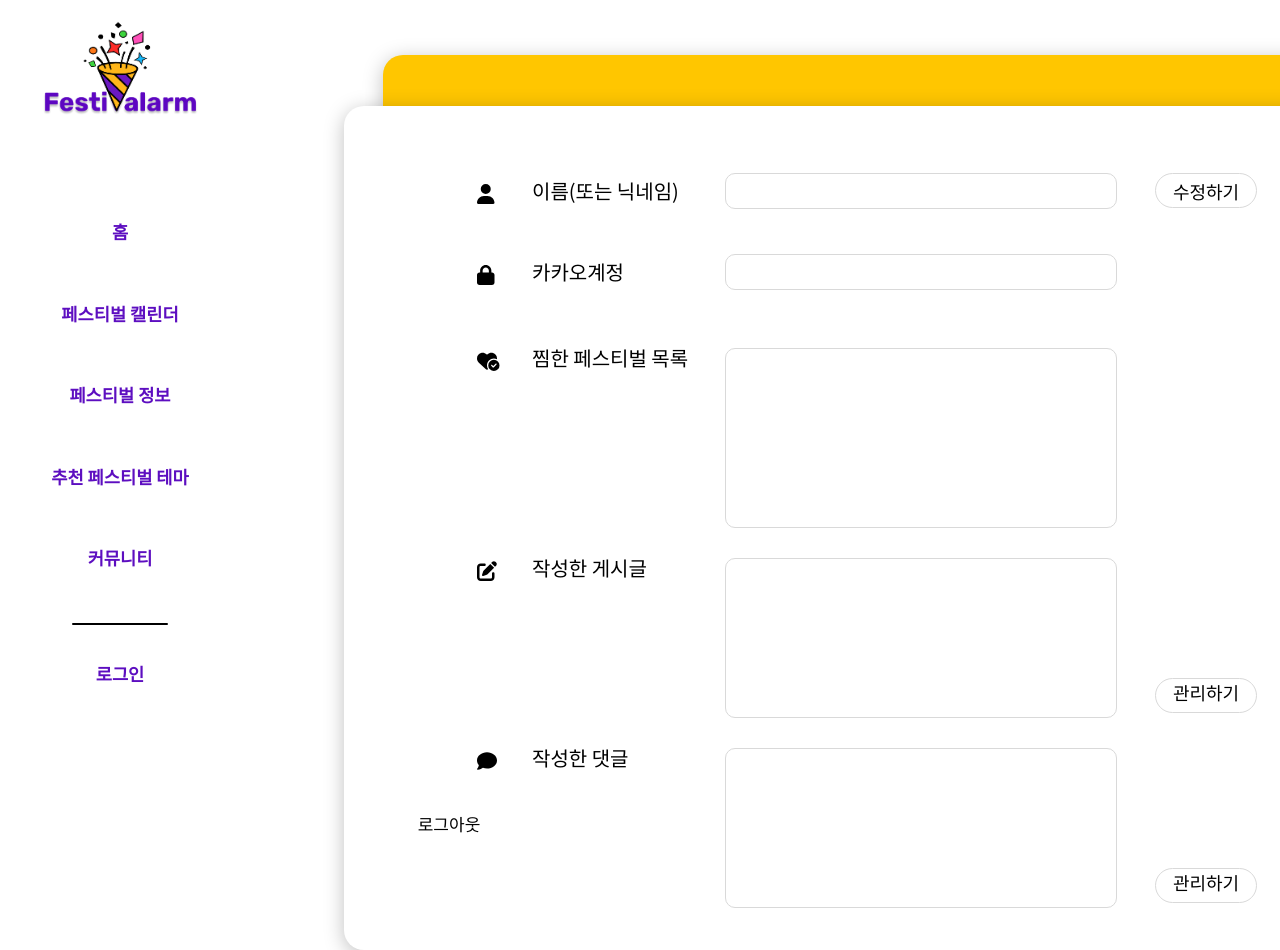
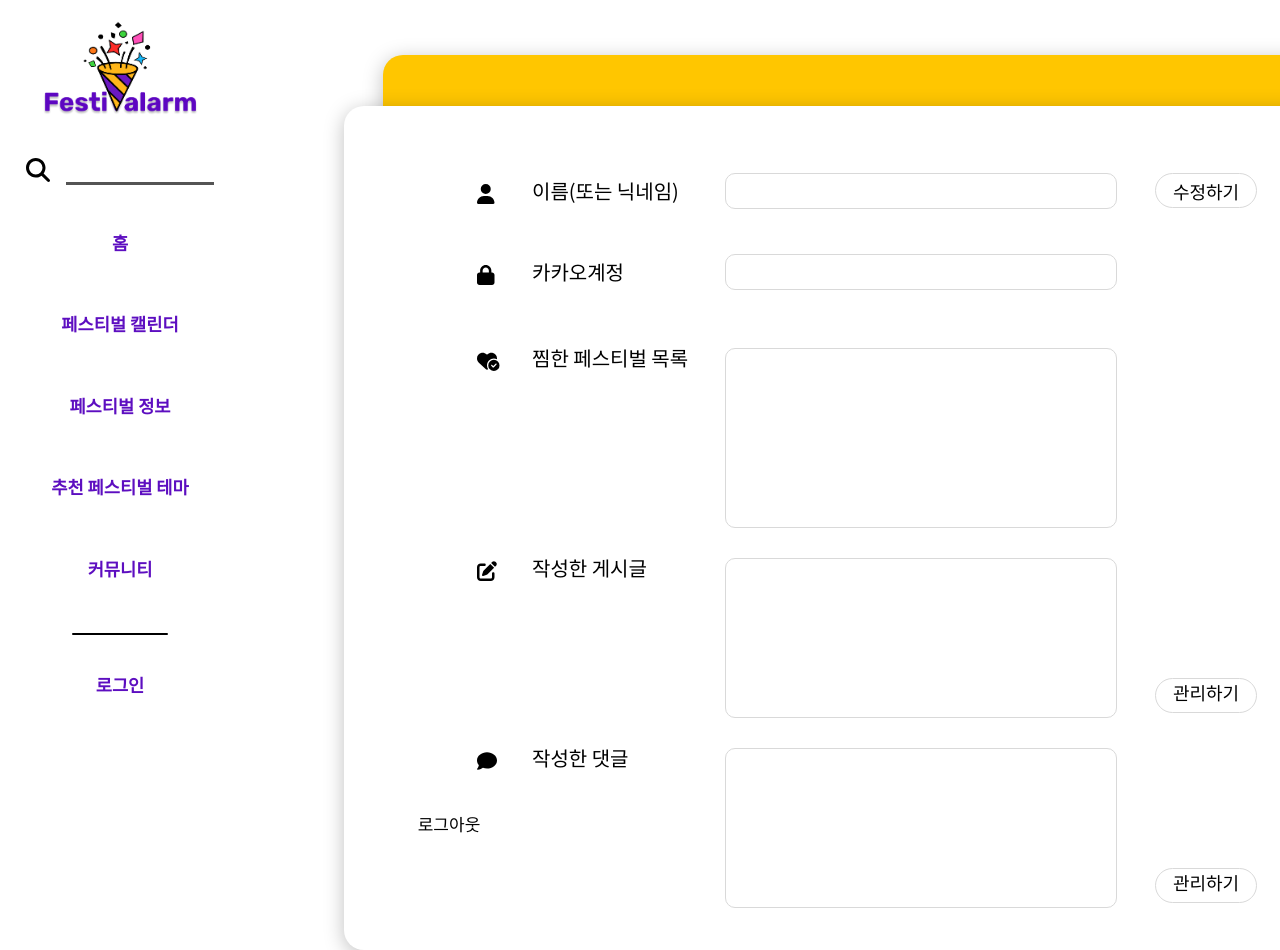
Before and after one commit to soyeons/MUTSA_team_Soyeon, a React (Create React App) app: page /mypage in a window 1280 px wide. Shown: the top 950 px of the page. Built offline with nearby package versions, Linux system fonts and the light colour scheme; a web font is replaced by a local one.

Commit message:
[fix] 네브바 위치 재수정

```diff
--- a/src/App.js
+++ b/src/App.js
@@ -1,4 +1,4 @@
-import React, { useState, useEffect,useContext } from 'react';
+import React, { useState, useEffect, useContext } from 'react';
 import logo from './logo.svg';
 import './App.css';
 import userContext from './context';
@@ -23,56 +23,57 @@ import InfShowPost from './pages/InfShowPost';
 import EditPost from './pages/EditPost';
 import Search from './Search';
 
-const API_URL = 'http://172.17.195.227:8000/festivalapp/'
+const API_URL = 'http://172.17.195.227:8000/festivalapp/';
 
 function App() {
-  const [user, setUser] = useState({name: "", email: "", like: "", post: "", reply: ""})
+	const [user, setUser] = useState({ name: '', email: '', like: '', post: '', reply: '' });
 	const context = useContext(userContext);
 
 	const initializeUserInfo = async () => {
-    if(localStorage.setItem.logined === true){
+		if (localStorage.setItem.logined === true) {
 			context.setUser({
-      kakaoId : localStorage.getItem("kakaoId"),
-      name : localStorage.getItem("name"),
-      email : localStorage.getItem("email"),
-      post : localStorage.getItem("post"),
-      reply : localStorage.getItem("reply"),
-      logined : localStorage.getItem("logined"),
-    })}
+				kakaoId: localStorage.getItem('kakaoId'),
+				name: localStorage.getItem('name'),
+				email: localStorage.getItem('email'),
+				post: localStorage.getItem('post'),
+				reply: localStorage.getItem('reply'),
+				logined: localStorage.getItem('logined')
+			});
 		}
+	};
 
-  useEffect(()=> {
+	useEffect(() => {
 		initializeUserInfo();
-  })
+	});
 
 	return (
 		<>
-      <userContext.Provider value = {{user,setUser}}>
+			<userContext.Provider value={{ user, setUser }}>
 				<Routes>
-          <Route path='/' element={<Main/>}/>
-          <Route path='/calendar' element={<Calendar/>}/>
-          <Route path="/login" element={<Login/>}/>
-          <Route path = '/redirect' element = {<Redirect></Redirect>}/>
-          <Route path = '/mypage' element={<Profile></Profile>}></Route>
-          <Route path="/festlist" element={<FestList/>}/>
+					<Route path='/' element={<Main />} />
+					<Route path='/calendar' element={<Calendar />} />
+					<Route path='/login' element={<Login />} />
+					<Route path='/redirect' element={<Redirect></Redirect>} />
+					<Route path='/mypage' element={<Profile></Profile>}></Route>
+					<Route path='/festlist' element={<FestList />} />
 					{/* <Route path="/festlist/checking" element={<FestCheck/>}/> */}
-          <Route path='/detail/:id' element={<Detail/>}/>
-          <Route path='/review' element={<CMreview apiUrl={API_URL}/>} />
-          <Route path='/friends' element={<CMfriends apiUrl={API_URL}/>} />
-          <Route path='/ticket' element={<CMticket apiUrl={API_URL}/>} />
-          <Route path='/inf' element={<CMinf apiUrl={API_URL}/>} />
-          <Route path='/writepost' element={<WritePost apiUrl={API_URL}/>} exact/>
-          <Route path='/writepost/modify/:postID' element={<WritePost apiUrl={API_URL}/>} exact/>
-          <Route path='/review/post/:postID' element={<RVShowPost apiUrl={API_URL}/>} />
-          <Route path='/friends/post/:postID' element={<FRShowPost apiUrl={API_URL}/>} />
-          <Route path='/ticket/post/:postID' element={<TKShowPost apiUrl={API_URL}/>} />
-          <Route path='/inf/post/:postID' element={<InfShowPost apiUrl={API_URL}/>} />
-          <Route path='/writepost' element={<WritePost apiUrl={API_URL}/>} />
+					<Route path='/detail/:id' element={<Detail />} />
+					<Route path='/review' element={<CMreview apiUrl={API_URL} />} />
+					<Route path='/friends' element={<CMfriends apiUrl={API_URL} />} />
+					<Route path='/ticket' element={<CMticket apiUrl={API_URL} />} />
+					<Route path='/inf' element={<CMinf apiUrl={API_URL} />} />
+					<Route path='/writepost' element={<WritePost apiUrl={API_URL} />} exact />
+					<Route path='/writepost/modify/:postID' element={<WritePost apiUrl={API_URL} />} exact />
+					<Route path='/review/post/:postID' element={<RVShowPost apiUrl={API_URL} />} />
+					<Route path='/friends/post/:postID' element={<FRShowPost apiUrl={API_URL} />} />
+					<Route path='/ticket/post/:postID' element={<TKShowPost apiUrl={API_URL} />} />
+					<Route path='/inf/post/:postID' element={<InfShowPost apiUrl={API_URL} />} />
+					<Route path='/writepost' element={<WritePost apiUrl={API_URL} />} />
+					<Route path='/search' element={<Search></Search>} />
 				</Routes>
 			</userContext.Provider>
 		</>
 	);
 }
 
-
-export default App
+export default App;
--- a/src/Nav.js
+++ b/src/Nav.js
@@ -1,84 +1,67 @@
-import React, { useState,useEffect } from 'react';
+import React, { useState } from 'react';
 import './Nav.css';
 import logo from './img/logo.png';
 import { Link } from 'react-router-dom';
 import { FontAwesomeIcon } from '@fortawesome/react-fontawesome';
 import { faMagnifyingGlass } from '@fortawesome/free-solid-svg-icons';
 
-function Navbar(){
+function Navbar() {
 	const [tab, setTab] = useState('');
-    const [isLogined, setLogined] = useState(localStorage.getItem('logined'));
-    const loginCheck = async () => {
-        var logincheck = localStorage.getItem("logined")
-        setLogined(logincheck)
-        console.log(isLogined)
-    }
 
-    useEffect(() => {
-        loginCheck();
-        console.log("새로고침했쪄! ")
-  },)
-    return(
-        <div className="navbar">
+	return (
+		<div className='navbar'>
 			<div>
-                <Link to="/" style={{ textDecoration: 'none' }}>
-                    <div className="title">
-                        <img src={logo} alt="logo" className="logoimg"></img>
+				<Link to='/' style={{ textDecoration: 'none' }}>
+					<div className='title'>
+						<img src={logo} alt='logo' className='logoimg' />
 					</div>
 				</Link>
-                <div className="search">
-                    <FontAwesomeIcon icon={faMagnifyingGlass}/>
-                    <textarea className="searchArea"/>
+				<div className='navSearch'>
+					<FontAwesomeIcon icon={faMagnifyingGlass} />
+					<input className='searchArea' />
 				</div>
 			</div>
-            <div className="buttons">
-                <Link to="/">
-                    <button className={`navBtn ${tab === 'first' ? 'active' : ''}`}
-                        onClick={()=>setTab('first')}>홈</button>
+			<div className='buttons'>
+				<Link to='/'>
+					<button className={`navBtn ${tab === 'first' ? 'active' : ''}`} onClick={() => setTab('first')}>
+						홈
+					</button>
 				</Link>
 			</div>
-            <div className="buttons">
-                <Link to="/calendar">
-                    <button className={`navBtn ${tab === 'second' ? 'active' : ''}`}
-                        onClick={()=>setTab('second')}>페스티벌 캘린더</button>
+			<div className='buttons'>
+				<Link to='/calendar'>
+					<button className={`navBtn ${tab === 'second' ? 'active' : ''}`} onClick={() => setTab('second')}>
+						페스티벌 캘린더
+					</button>
 				</Link>
 			</div>
-            <div className="buttons">
-                <Link to="/festlist">
-                    <button className={`navBtn ${tab === 'third' ? 'active' : ''}`}
-                        onClick={()=>setTab('third')}>페스티벌 정보</button>
+			<div className='buttons'>
+				<Link to='/festlist'>
+					<button className={`navBtn ${tab === 'third' ? 'active' : ''}`} onClick={() => setTab('third')}>
+						페스티벌 정보
+					</button>
 				</Link>
 			</div>
-            <div className="buttons">
-                <button className={`navBtn ${tab === 'fourth' ? 'active' : ''}`}
-                        onClick={()=>setTab('fourth')}>추천 페스티벌 테마</button>
+			<div className='buttons'>
+				<button className={`navBtn ${tab === 'fourth' ? 'active' : ''}`} onClick={() => setTab('fourth')}>
+					추천 페스티벌 테마
+				</button>
 			</div>
-            <div className="buttons">
+			<div className='buttons'>
 				<Link to='/review'>
-                    <button className={`navBtn ${tab === 'fifth' ? 'active' : ''}`}
-                        onClick={()=>setTab('fifth')}>커뮤니티</button>
+					<button className={`navBtn ${tab === 'fifth' ? 'active' : ''}`} onClick={() => setTab('fifth')}>
+						커뮤니티
+					</button>
 				</Link>
 			</div>
-            <div className="line"></div>
-            <div className="buttons">
-                {
-                    (isLogined === "true")
-                        ? (<>
-                            <Link to ="/mypage">
-                                <button className = "navBtn">마이페이지</button>
+			<div className='line'></div>
+			<div className='buttons'>
+				<Link to='/login'>
+					<button className='navBtn'>로그인</button>
 				</Link>
-                        </>)
-                        :
-                        <>
-                            <Link to ="/login">
-                                <button className = "navBtn">로그인</button>
-                            </Link>
-                        </>
-                }
 			</div>
 		</div>
-
-    )
+	);
 }
 
 export default Navbar;
```
Lines whose indentation alone changed are shown as unchanged.
